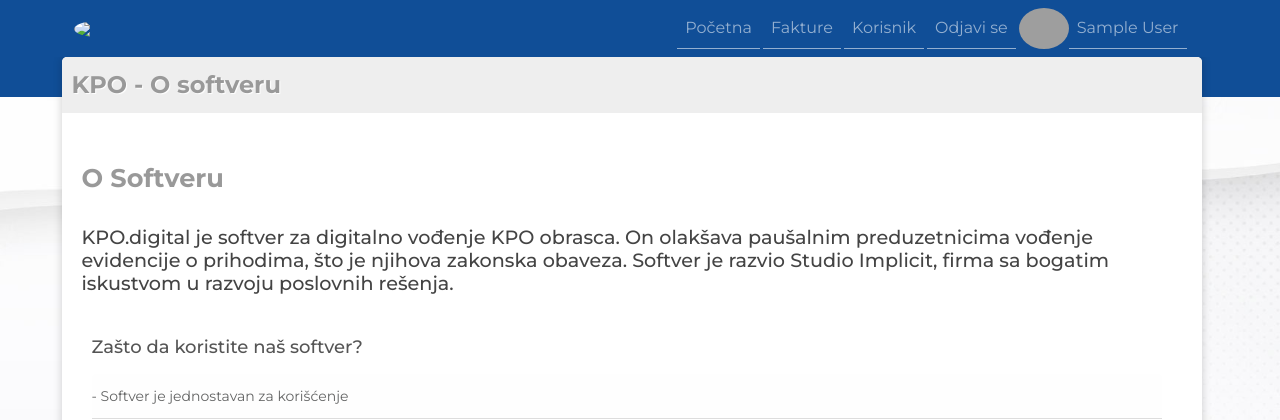
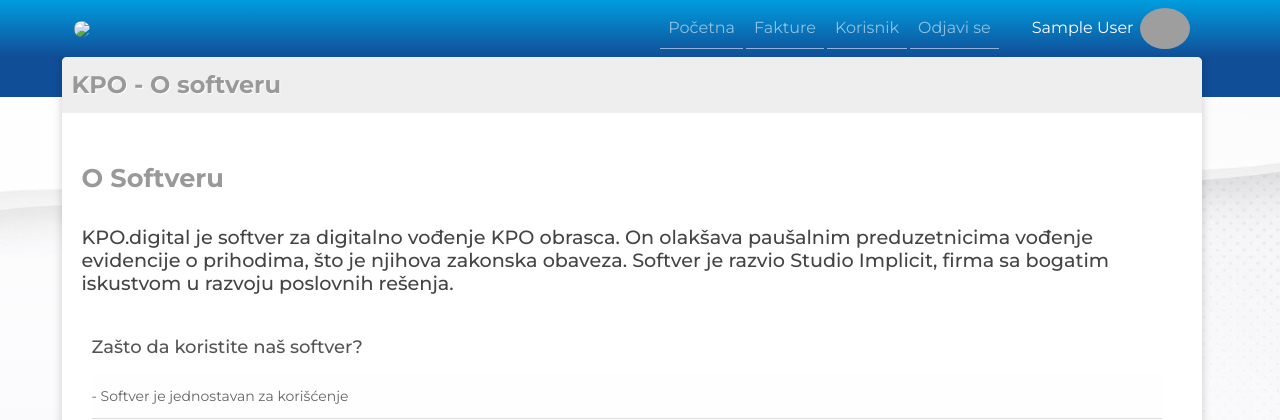
Before and after one commit to miiihaaas/KPO, a Flask app: page /about in a window 1280 px wide. Shown: the top 420 px of the page. Run offline with Flask 2, Linux system fonts and the light colour scheme; the visitor is signed in with stand-in values (Sample User, id 1); data comes from the database, SQL or seed files in the repository; some libraries are stand-ins or nearby versions; grey boxes are pictures that could not be loaded.

Commit message:
0.055 nav bar gradient, logo position...

```diff
--- a/kpo/static/mikicustom.css
+++ b/kpo/static/mikicustom.css
@@ -44,7 +44,8 @@ body.Početna .two-inputs-in-row h2 { color: #940052; font-size: 1.2rem; }
 body.softveru a.btn.btn-info { margin-top: 40px !important; }
 
 header { background-color: #104e97; padding-bottom: 40px; }
-.bg-steel { background-color: #104e97; }
+.bg-steel { background-color: #104e97; background-image: linear-gradient(#009dde, #104e97);}
+
 main.container:not(.login-screen) { margin-top:-40px; background-color: #fff; box-shadow: 0 0 10px #00000030; border-radius: 5px; padding: 0 20px 20px 20px; margin-bottom: 20px; overflow: hidden; }
 title { display: block; font-size: 24px; font-weight: 700; color: #999; text-shadow: 1px 1px 1px #fff; background-color: #eee; padding: 10px; margin: 0 -20px 20px -20px; }
 .navbar>.container, .navbar>.container-fluid, .navbar>.container-lg, .navbar>.container-md, .navbar>.container-sm, .navbar>.container-xl, .navbar>.container-xxl { justify-content: space-between; }
@@ -53,6 +54,7 @@ title { display: block; font-size: 24px; font-weight: 700; color: #999; text-sha
 .navbar-dark .navbar-nav .nav-link:hover { border-bottom: 3px solid; margin-bottom: -2px; }
 .user-avatar { margin-left: auto; color: #fff; font-weight: 500; position: relative; }
 .user-avatar:before { content: '\f007'; position: asolute; left:0; top: 0; color: rgba(255,255,255,0.5); font-family: "Font Awesome 6 Free"; border: 5px solid rgba(255,255,255,0.2); border-radius: 50px; padding: 5px 7px; margin-right: 5px; }
+.user_identification {color: white; padding: 8px 6px 0 30px;}
 .dis-flex { display: flex; }
 .align-top { align-items: flex-start; }
 .m-1 { margin: 0 20px 0 0 !important; }
--- a/kpo/templates/layout.html
+++ b/kpo/templates/layout.html
@@ -25,7 +25,7 @@
     <header class="site-header">
       <nav class="navbar navbar-expand-md navbar-dark bg-implicit-deepblue bg-steel "> <!--fixed-top: ipak treba da se podvlači pod navbar-->
         <div class="container">
-          <img class="rounded-circle" src="/static/img/KPO_Favicon.png" width="50" >
+          <a href="{{ url_for('main.home') }}"><img class="rounded-circle" src="/static/img/KPO_Favicon.png" width="50" ></a>
           <button class="navbar-toggler" type="button" data-toggle="collapse" data-target="#navbarToggle" aria-controls="navbarToggle" aria-expanded="false" aria-label="Toggle navigation">
             <span class="navbar-toggler-icon"></span>
           </button>
@@ -55,8 +55,8 @@
                 <a class="nav-item nav-link" href="{{ url_for('users.login') }}">Prijavite se</a>
               {% endif %}
               {% if current_user.is_authenticated %}
+                <span class="user_identification">{{ current_user.name }}</span>
                 <img class="rounded-circle" src="/static/company_logos/{{ current_user.user_company.company_logo }}" width="50" >
-                <a class="nav-item nav-link" href="{{ url_for('users.user_profile', user_id=current_user.id) }}">{{ current_user.name }}</a>
               {% endif %}
             </div>
           </div>
```
